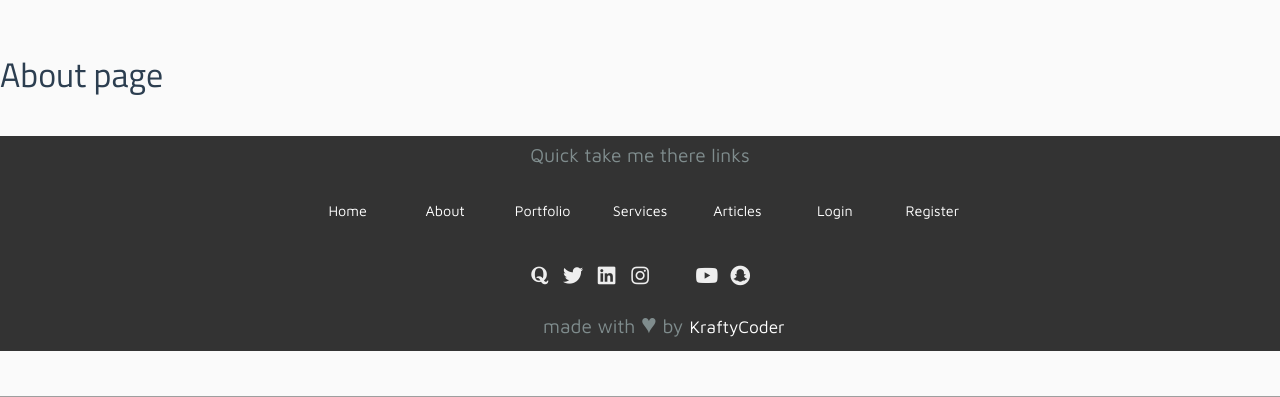
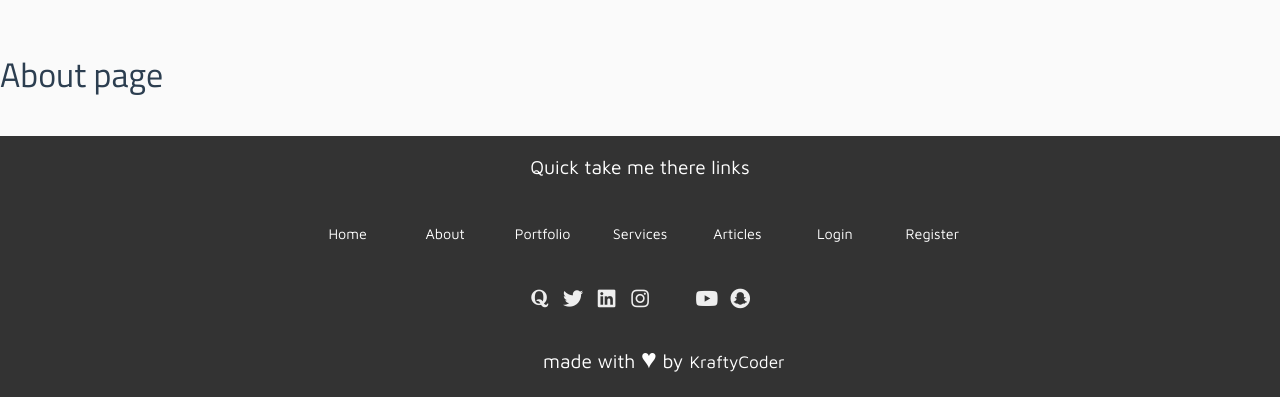
Before and after one commit to Krafty-Coder/blog, a Flask app: page /about in a window 1280 px wide. Shown: the part 404-801 px from the top of the page. Run offline with Flask 2, Linux system fonts and the light colour scheme; some libraries are stand-ins or nearby versions.

Commit message:
add class to p tags for simpler styling

```diff
--- a/templates/includes/_footer.html
+++ b/templates/includes/_footer.html
@@ -1,6 +1,6 @@
 <section id="footer">
   <div class="socialDark container-max">
-    <p> Quick take me there links</p>
+    <p class="white"> Quick take me there links</p>
     <ul>
       <li><a href="#hero">Home</a></li>
       <li><a href="/about">About</a></li>
@@ -20,7 +20,7 @@
       <a href="https://snapchat.com/add/kraftycoder"><span class="fab fa-snapchat"></span></a>
     </div>
     <div>
-      <p> made with <span>♥</span> by <a href="https://github.com/Krafty-Coder">KraftyCoder</a></p>
+      <p class="white"> made with <span>♥</span> by <a href="https://github.com/Krafty-Coder">KraftyCoder</a></p>
     </div>
   </div>
 </section>
```
